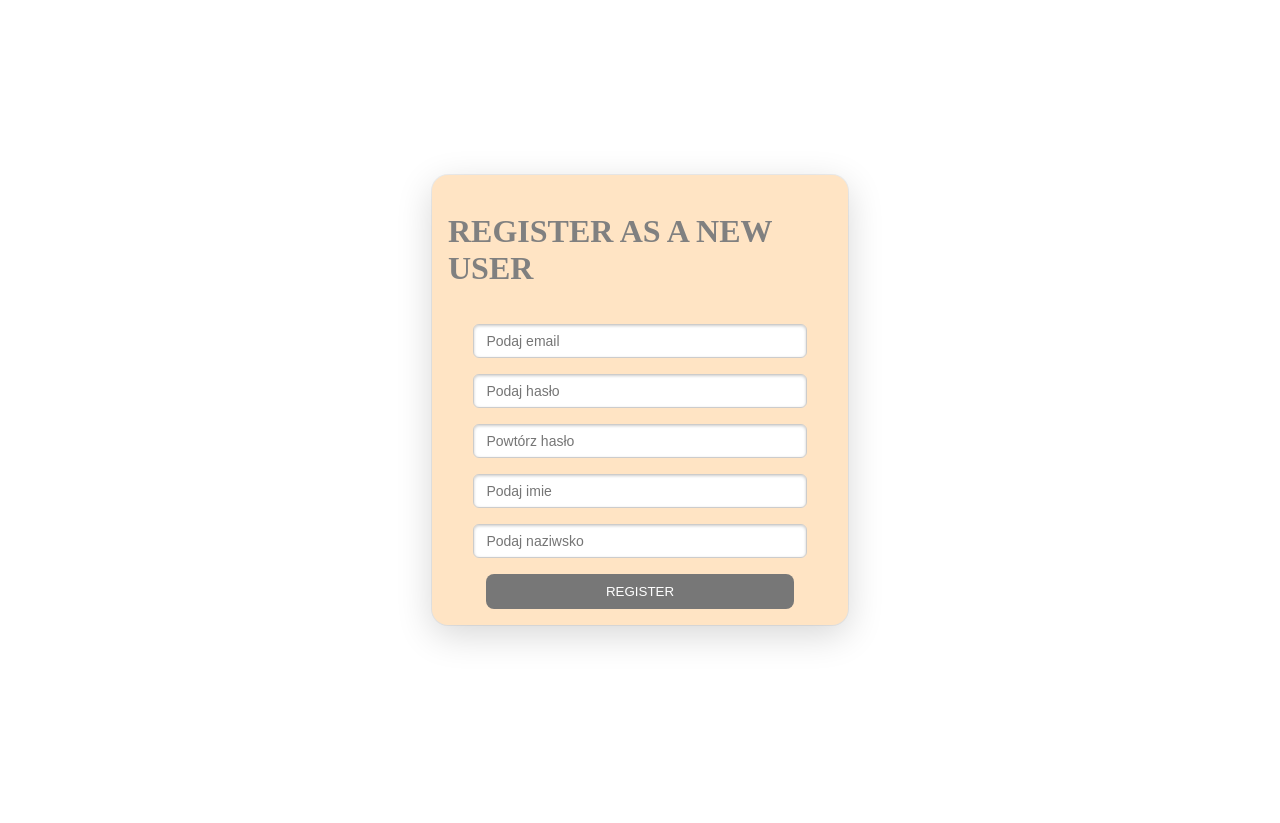
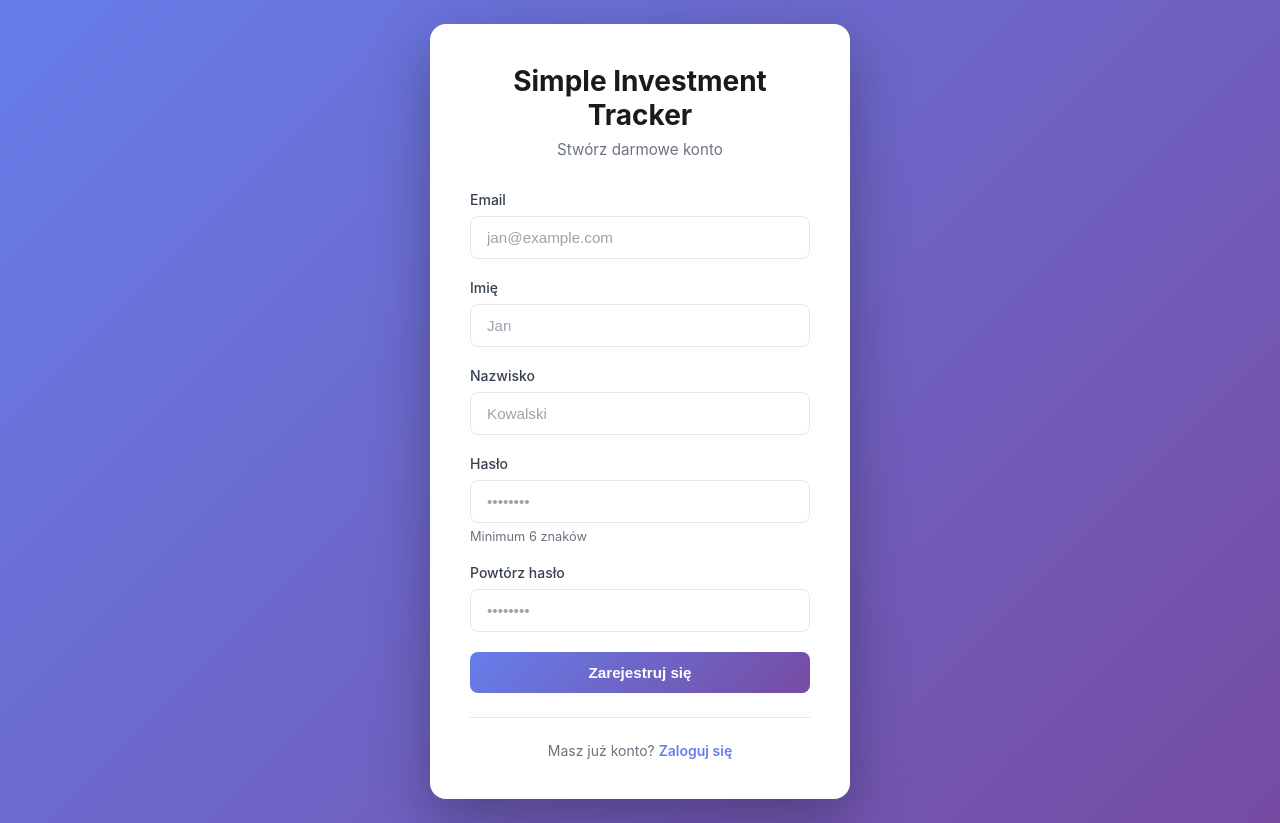
Before and after one commit to Pawel-Kosinski/Simple-Investment-Tracker, a PHP site: page /register in a window 1280 px wide. Before the commit the page ends 644 px from the top, so only its background shows below. Run offline with PHP 8.4, Linux system fonts and the light colour scheme; some libraries are stand-ins or nearby versions.

Commit message:
login, register, portfolio adding fixes

```diff
--- a/Routing.php
+++ b/Routing.php
@@ -5,6 +5,7 @@ require_once 'src/controllers/DashboardController.php';
 require_once 'src/controllers/AssetController.php';
 require_once 'src/controllers/ImportController.php';
 require_once 'src/controllers/BondController.php';
+require_once 'src/controllers/PortfolioController.php';
 
 class Routing {
 
@@ -65,6 +66,14 @@ class Routing {
             'controller' => 'BondController',
             'action' => 'add'
         ],
+        'portfolio/create' => [
+            'controller' => 'PortfolioController',
+            'action' => 'create'
+        ],
+        'portfolio/delete' => [
+            'controller' => 'PortfolioController',
+            'action' => 'delete'
+        ],
         'api/holdings' => [
             'controller' => 'DashboardController',
             'action' => 'getHoldings'
--- a/public/styles/login.css
+++ b/public/styles/login.css
@@ -1,71 +1,190 @@
-h1 { color: gray;}
-
+/* Auth Container & Card */
 body {
+    margin: 0;
+    padding: 0;
+    font-family: 'Inter', -apple-system, BlinkMacSystemFont, 'Segoe UI', sans-serif;
+    background: linear-gradient(135deg, #667eea 0%, #764ba2 100%);
+    min-height: 100vh;
     display: flex;
+    align-items: center;
     justify-content: center;
-    align-items: center;
-
-    width: 100vw;
-    height: 100vh;
 }
 
-form {
-    background-color: bisque;
-    box-shadow: rgba(0, 0, 0, 0.16) 0px 10px 36px 0px, rgba(0, 0, 0, 0.06) 0px 0px 0px 1px;
-    border-radius: 1rem;
-    width: 30vw;
-    padding: 1rem;
-    display: flex;
-    justify-content: center;
-    align-items: center;
-    flex-direction: column;
-    gap: 1rem;
+.auth-container {
+    width: 100%;
+    max-width: 420px;
+    padding: 1.5rem;
 }
 
-
-/* Styl przycisku */
-button {
-  background-color: #777;        /* Szary kolor tła */
-  color: white;                  /* Biała czcionka */
-  border: none;                  /* Bez ramki */
-  border-radius: 8px;            /* Zaokrąglone rogi */
-  padding: 10px 20px;            /* Margines wewnętrzny (pionowy / poziomy) */
-  cursor: pointer;               /* Wskaźnik kursora jako "rączka" */
-  transition: transform 0.2s ease, background-color 0.2s ease;
+.auth-card {
+    background: white;
+    border-radius: 16px;
+    box-shadow: 0 20px 60px rgba(0, 0, 0, 0.3);
+    padding: 2.5rem;
 }
 
-button:hover {
-  transform: scale(1.1);         /* Powiększenie przy najechaniu */
-  background-color: #666;        /* Delikatne przyciemnienie */
+/* Header */
+.auth-header {
+    text-align: center;
+    margin-bottom: 2rem;
 }
 
-/* Styl pola input */
-input {
-  border: 1px solid #ccc;        /* Subtelna ramka */
-  border-radius: 6px;            /* Zaokrąglone rogi */
-  padding: 8px 12px;             /* Wewnętrzny odstęp */
-  box-shadow: inset 0 1px 3px rgba(0, 0, 0, 0.2); /* Cień wewnętrzny */
-  font-size: 14px;
-  transition: border-color 0.2s ease, box-shadow 0.2s ease;
+.auth-header h1 {
+    margin: 0 0 0.5rem 0;
+    font-size: 1.75rem;
+    font-weight: 700;
+    color: #1a1a1a;
 }
 
-input:focus {
-  border-color: #888;            /* Zmiana koloru ramki przy focusie */
-  box-shadow: inset 0 1px 4px rgba(0, 0, 0, 0.3); /* Lekko mocniejszy cień */
-  outline: none;                 /* Usunięcie niebieskiej ramki */
+.auth-header p {
+    margin: 0;
+    color: #6b7280;
+    font-size: 0.95rem;
 }
 
-input, button {
-    width: 80%;
+/* Alerts */
+.alert {
+    padding: 0.875rem 1rem;
+    border-radius: 8px;
+    margin-bottom: 1.5rem;
+    font-size: 0.875rem;
+    line-height: 1.5;
 }
 
-@media screen and (max-width: 480px) {
-    form {
-        width: 100vw;
+.alert-success {
+    background: #d1fae5;
+    color: #065f46;
+    border: 1px solid #6ee7b7;
+}
+
+.alert-error {
+    background: #fee2e2;
+    color: #991b1b;
+    border: 1px solid #fca5a5;
+}
+
+/* Form */
+.auth-form {
+    margin-bottom: 1.5rem;
+}
+
+.form-group {
+    margin-bottom: 1.25rem;
+}
+
+.form-group label {
+    display: block;
+    margin-bottom: 0.5rem;
+    color: #374151;
+    font-size: 0.875rem;
+    font-weight: 500;
+}
+
+.form-group input {
+    width: 100%;
+    padding: 0.75rem 1rem;
+    border: 1.5px solid #e5e7eb;
+    border-radius: 8px;
+    font-size: 0.95rem;
+    transition: all 0.2s ease;
+    box-sizing: border-box;
+}
+
+.form-group input:focus {
+    outline: none;
+    border-color: #667eea;
+    box-shadow: 0 0 0 3px rgba(102, 126, 234, 0.1);
+}
+
+.form-group input::placeholder {
+    color: #9ca3af;
+}
+
+.form-hint {
+    display: block;
+    margin-top: 0.375rem;
+    color: #6b7280;
+    font-size: 0.8rem;
+}
+
+/* Buttons */
+.btn {
+    padding: 0.75rem 1.5rem;
+    border: none;
+    border-radius: 8px;
+    font-size: 0.95rem;
+    font-weight: 600;
+    cursor: pointer;
+    transition: all 0.2s ease;
+}
+
+.btn-primary {
+    background: linear-gradient(135deg, #667eea 0%, #764ba2 100%);
+    color: white;
+}
+
+.btn-primary:hover {
+    transform: translateY(-1px);
+    box-shadow: 0 10px 20px rgba(102, 126, 234, 0.3);
+}
+
+.btn-primary:active {
+    transform: translateY(0);
+}
+
+.btn-block {
+    width: 100%;
+    display: block;
+}
+
+/* Footer */
+.auth-footer {
+    text-align: center;
+    padding-top: 1.5rem;
+    border-top: 1px solid #e5e7eb;
+}
+
+.auth-footer p {
+    margin: 0;
+    color: #6b7280;
+    font-size: 0.875rem;
+}
+
+.auth-footer a {
+    color: #667eea;
+    text-decoration: none;
+    font-weight: 600;
+}
+
+.auth-footer a:hover {
+    text-decoration: underline;
+}
+
+/* Demo Credentials */
+.demo-credentials {
+    margin-top: 1rem;
+    text-align: center;
+    padding: 0.75rem;
+    background: #f3f4f6;
+    border-radius: 6px;
+}
+
+.demo-credentials small {
+    color: #6b7280;
+    font-size: 0.8rem;
+}
+
+/* Responsive */
+@media (max-width: 480px) {
+    .auth-container {
+        padding: 1rem;
+    }
+
+    .auth-card {
+        padding: 1.75rem;
+    }
+
+    .auth-header h1 {
+        font-size: 1.5rem;
     }
 }
-
-
-.message {
-  color: red;
-}
--- a/public/views/assets.html
+++ b/public/views/assets.html
@@ -129,7 +129,7 @@
                 <?php if (empty($holdings)): ?>
                     <div class="empty-state">
                         <p>Brak aktywów w portfelu</p>
-                        <a href="/transactions/add" class="btn btn-primary">Dodaj transakcję</a>
+                        <a href="/import" class="btn btn-primary">Dodaj transakcję</a>
                     </div>
                 <?php else: ?>
                     <table class="holdings-table">
--- a/public/views/register.html
+++ b/public/views/register.html
@@ -1,28 +1,69 @@
 <!DOCTYPE html>
-<html lang="en">
+<html lang="pl">
 <head>
     <meta charset="UTF-8">
     <meta name="viewport" content="width=device-width, initial-scale=1.0">
-    <title>Document</title>
+    <title>Rejestracja - Investment Tracker</title>
     <link rel="stylesheet" type="text/css" href="public/styles/main.css">
     <link rel="stylesheet" type="text/css" href="public/styles/login.css">
 </head>
 <body>
-    <form action="\register" method="POST">
-        <?php if (!empty($message)): ?>
-            <p class="message"><?= htmlspecialchars($message); ?></p>
-        <?php endif; ?>
-        <h1 id="title">REGISTER AS A NEW USER</h1>
+    <div class="auth-container">
+        <div class="auth-card">
+            <div class="auth-header">
+                <h1>Simple Investment Tracker</h1>
+                <p>Stwórz darmowe konto</p>
+            </div>
 
-        <input name="email" type="email" placeholder="Podaj email">
-        <input name="password1" type="password" placeholder="Podaj hasło">
-        <input name="password2" type="password" placeholder="Powtórz hasło">
+            <?php if (isset($message)): ?>
+                <div class="alert <?= isset($success) && $success ? 'alert-success' : 'alert-error' ?>">
+                    <?= $message ?>
+                </div>
+            <?php endif; ?>
 
-        <input name="firstname" type="text" placeholder="Podaj imie">
-        <input name="lastname" type="text" placeholder="Podaj naziwsko">
+            <form action="/register" method="POST" class="auth-form">
+                <div class="form-group">
+                    <label for="email">Email</label>
+                    <input type="email" id="email" name="email" required
+                           placeholder="jan@example.com"
+                           value="<?= htmlspecialchars($_POST['email'] ?? '') ?>">
+                </div>
 
-        <button type="submit">REGISTER</button>
-    </form>
+                <div class="form-group">
+                    <label for="firstname">Imię</label>
+                    <input type="text" id="firstname" name="firstname" required
+                           placeholder="Jan"
+                           value="<?= htmlspecialchars($_POST['firstname'] ?? '') ?>">
+                </div>
 
+                <div class="form-group">
+                    <label for="lastname">Nazwisko</label>
+                    <input type="text" id="lastname" name="lastname" required
+                           placeholder="Kowalski"
+                           value="<?= htmlspecialchars($_POST['lastname'] ?? '') ?>">
+                </div>
+
+                <div class="form-group">
+                    <label for="password">Hasło</label>
+                    <input type="password" id="password" name="password" required
+                           placeholder="••••••••"
+                           minlength="6">
+                    <small class="form-hint">Minimum 6 znaków</small>
+                </div>
+
+                <div class="form-group">
+                    <label for="password2">Powtórz hasło</label>
+                    <input type="password" id="password2" name="password2" required
+                           placeholder="••••••••">
+                </div>
+
+                <button type="submit" class="btn btn-primary btn-block">Zarejestruj się</button>
+            </form>
+
+            <div class="auth-footer">
+                <p>Masz już konto? <a href="/login">Zaloguj się</a></p>
+            </div>
+        </div>
+    </div>
 </body>
 </html>
--- /dev/null
+++ b/src/controllers/PortfolioController.php
@@ -0,0 +1,113 @@
+<?php
+
+require_once __DIR__ . '/../repository/PortfolioRepository.php';
+require_once __DIR__ . '/../models/Portfolio.php';
+require_once 'AppController.php';
+
+class PortfolioController extends AppController {
+
+    private PortfolioRepository $portfolioRepository;
+
+    public function __construct()
+    {
+        $this->portfolioRepository = new PortfolioRepository();
+    }
+
+    /**
+     * Tworzy nowy portfel
+     */
+    public function create(): void
+    {
+        $this->requireAuth();
+
+        if (!$this->isPost()) {
+            http_response_code(405);
+            echo json_encode(['error' => 'Method not allowed']);
+            return;
+        }
+
+        $userId = $this->getCurrentUserId();
+        $name = trim($_POST['name'] ?? '');
+        $description = trim($_POST['description'] ?? '');
+        $isDefault = isset($_POST['is_default']) && $_POST['is_default'] === '1';
+
+        // Walidacja
+        if (empty($name)) {
+            $_SESSION['error'] = 'Nazwa portfela jest wymagana';
+            $this->redirect('/dashboard');
+            return;
+        }
+
+        if (strlen($name) > 100) {
+            $_SESSION['error'] = 'Nazwa portfela jest za długa (max 100 znaków)';
+            $this->redirect('/dashboard');
+            return;
+        }
+
+        // Jeśli to pierwszy portfel użytkownika, ustaw jako domyślny
+        $portfolioCount = $this->portfolioRepository->countByUserId($userId);
+        if ($portfolioCount === 0) {
+            $isDefault = true;
+        }
+
+        try {
+            $portfolio = new Portfolio($userId, $name, $description, $isDefault);
+            $portfolioId = $this->portfolioRepository->create($portfolio);
+
+            $_SESSION['success'] = 'Portfel "' . htmlspecialchars($name) . '" został utworzony!';
+            $this->redirect('/dashboard');
+        } catch (Exception $e) {
+            error_log('Error creating portfolio: ' . $e->getMessage());
+            $_SESSION['error'] = 'Błąd podczas tworzenia portfela';
+            $this->redirect('/dashboard');
+        }
+    }
+
+    /**
+     * Usuwa portfel
+     */
+    public function delete(): void
+    {
+        $this->requireAuth();
+
+        if (!$this->isPost()) {
+            http_response_code(405);
+            echo json_encode(['error' => 'Method not allowed']);
+            return;
+        }
+
+        $userId = $this->getCurrentUserId();
+        $portfolioId = (int) ($_POST['portfolio_id'] ?? 0);
+
+        if (!$portfolioId) {
+            $_SESSION['error'] = 'Nieprawidłowe ID portfela';
+            $this->redirect('/dashboard');
+            return;
+        }
+
+        // Sprawdź czy portfel należy do użytkownika
+        if (!$this->portfolioRepository->belongsToUser($portfolioId, $userId)) {
+            $_SESSION['error'] = 'Nie masz uprawnień do usunięcia tego portfela';
+            $this->redirect('/dashboard');
+            return;
+        }
+
+        // Sprawdź czy to nie ostatni portfel
+        $portfolioCount = $this->portfolioRepository->countByUserId($userId);
+        if ($portfolioCount <= 1) {
+            $_SESSION['error'] = 'Nie możesz usunąć ostatniego portfela';
+            $this->redirect('/dashboard');
+            return;
+        }
+
+        try {
+            $this->portfolioRepository->delete($portfolioId, $userId);
+            $_SESSION['success'] = 'Portfel został usunięty';
+        } catch (Exception $e) {
+            error_log('Error deleting portfolio: ' . $e->getMessage());
+            $_SESSION['error'] = 'Błąd podczas usuwania portfela';
+        }
+
+        $this->redirect('/dashboard');
+    }
+}
--- a/src/controllers/SecurityController.php
+++ b/src/controllers/SecurityController.php
@@ -129,7 +129,13 @@ class SecurityController extends AppController {
 
     public function logout(): void
     {
+        if (session_status() === PHP_SESSION_NONE) {
+            session_start();
+        }
+
+        session_unset();
         session_destroy();
+
         $this->redirect('/login');
     }
 }
--- a/src/services/CurrencyService.php
+++ b/src/services/CurrencyService.php
@@ -128,7 +128,6 @@ class CurrencyService {
      * Zwraca fallback rate jeśli NBP nie ma danej waluty
      */
     private function getFallbackRate(string $currency): float {
-        // Przybliżone kursy dla walut których NBP może nie mieć
         $fallbackRates = [
             'USD' => 4.0,
             'EUR' => 4.3,
```
Also changed, not shown: public/views/dashboard.html (+226 -3 lines).
